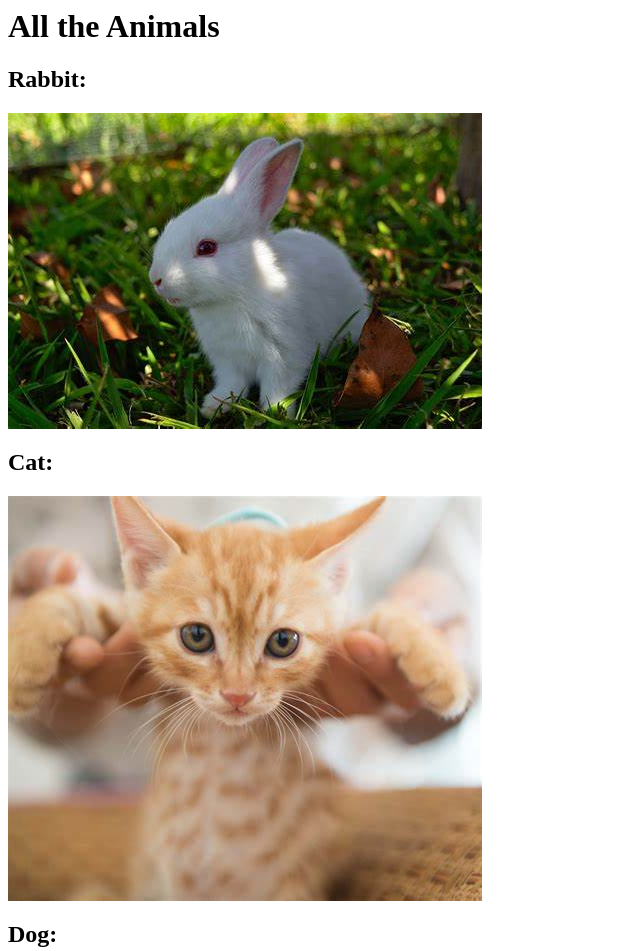
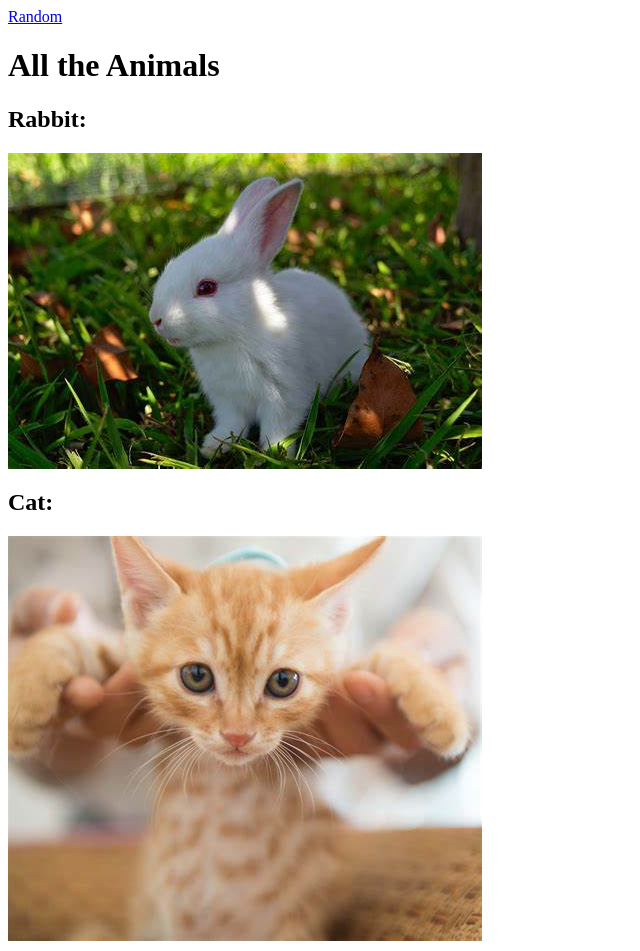
Before and after one commit to Marf-debug/html-portfolio, a plain HTML site: page index.html in a window 1280 px wide. Shown: the top 951 px of the page, without its empty margins (0-640 px from the left). Drawn offline with Linux system fonts and the light colour scheme.

Commit message:
Update index.html

```diff
--- a/index.html
+++ b/index.html
@@ -1,3 +1,4 @@
+<a href="./randomiser/dicee.html">Random</a>
 <h1>All the Animals</h1>
 <h2>Rabbit:</h2>
 <img src="./rabbit.png" />
```
